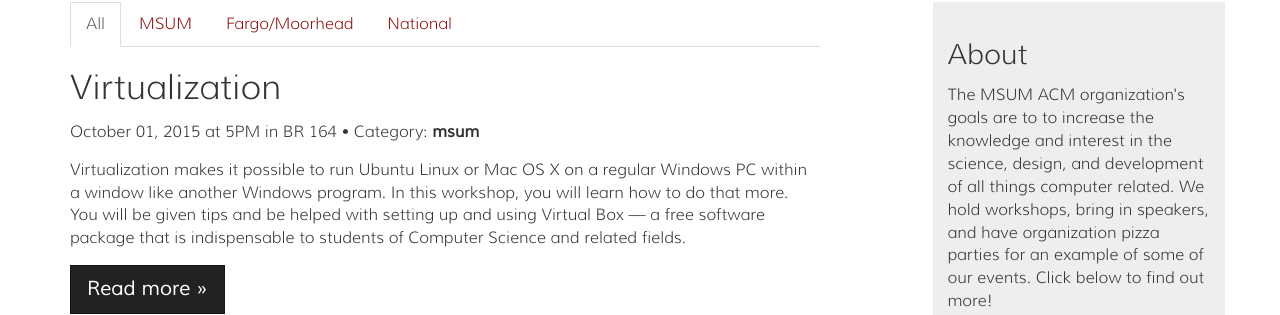
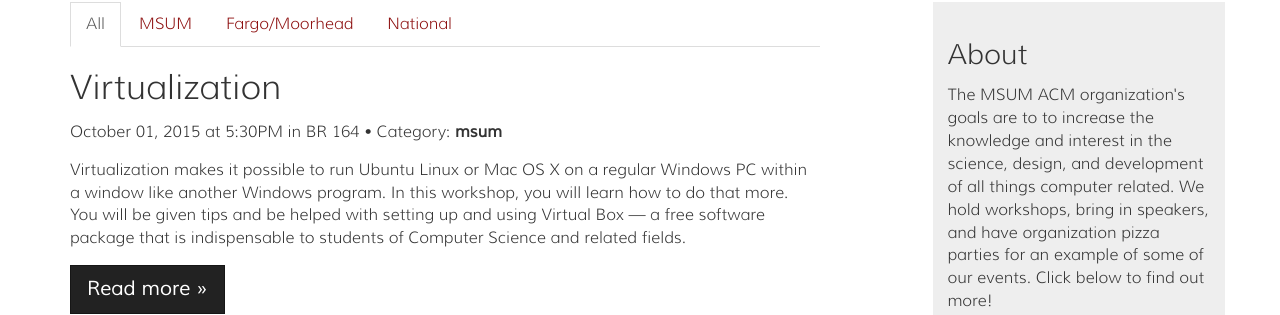
Before and after one commit to alunduil/MSUM-ACM.github.io, a Jekyll site: the page built from index.html, in a window 1280 px wide and 900 px high, scrolled down 506 px. Shown: the part 138-453 px from the top of the window. Built offline with Jekyll 4.4.1, drawn with Linux system fonts in a browser that asks for light colours.

Commit message:
Changing workshop time as was discussed

```diff
--- a/_data/basicinfo.yml
+++ b/_data/basicinfo.yml
@@ -2,5 +2,5 @@
 meeting_day: "Wednesday"
 meeting_occurance: "every week"
 room: "BR 163"
-event_base_time: 5PM
+event_base_time: "5:30PM"
 event_base_room: "BR 164"
```
